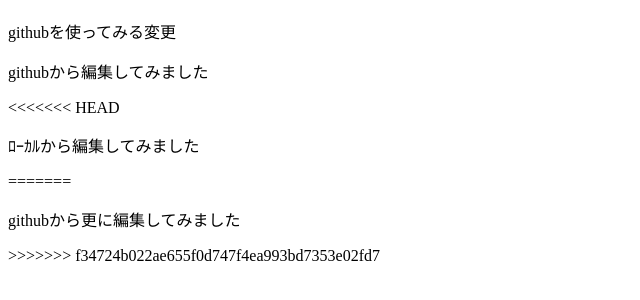
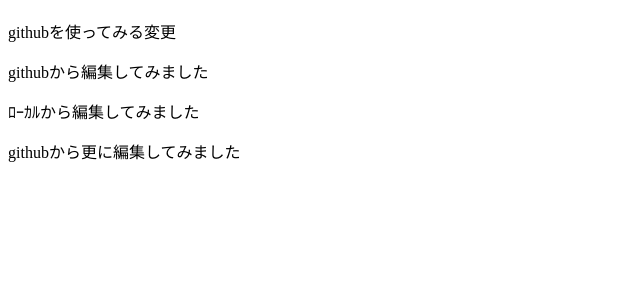
Before and after one commit to yaswatan/yaswatan.github.io, a plain HTML site: page index.html in a window 1280 px wide. Shown: the part 70-370 px from the top of the page, without its empty margins (0-640 px from the left). Drawn offline with Linux system fonts and the light colour scheme.

Commit message:
Update index.html

```diff
--- a/index.html
+++ b/index.html
@@ -9,10 +9,7 @@
   <h1>はじめてのGit</h1>
   <p>githubを使ってみる変更</p>
   <p>githubから編集してみました</p>
-<<<<<<< HEAD
   <p>ﾛｰｶﾙから編集してみました</p>
-=======
   <p>githubから更に編集してみました</p>
->>>>>>> f34724b022ae655f0d747f4ea993bd7353e02fd7
 </body>
 </html>
```
